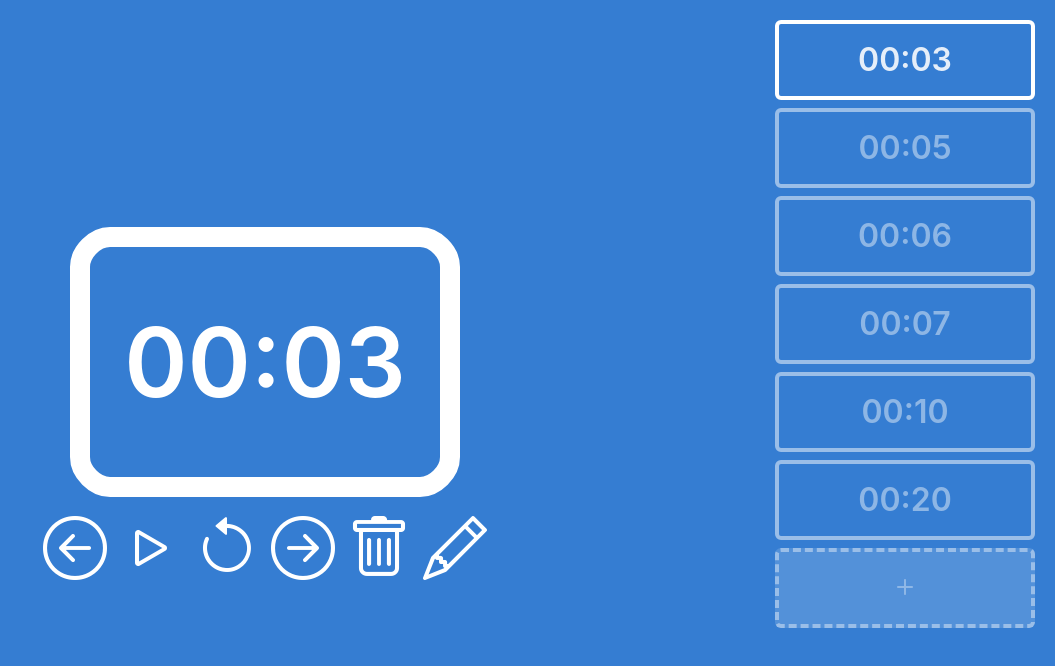
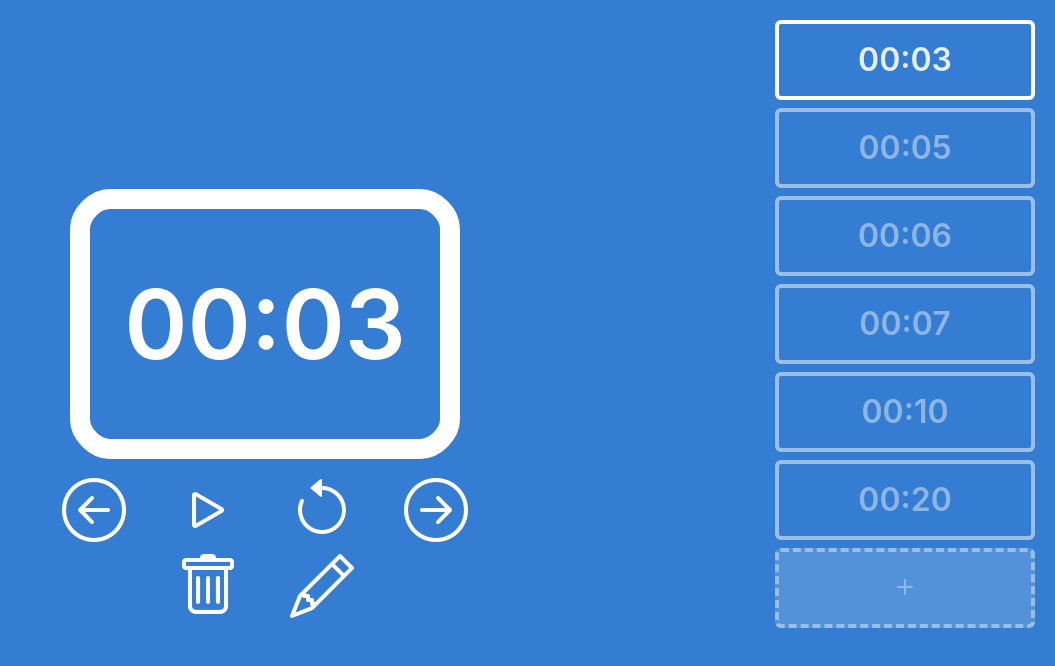
Before and after one commit to riddlew/pomotimer_v1, a React (Vite) app: page / in a window 1280 px wide. Shown: the top 666 px of the page, without its empty margins (225-1280 px from the left). Built offline with nearby package versions, Linux system fonts and the light colour scheme.

Commit message:
Move edit and delete buttons to separate row

```diff
--- a/src/components/MainTimer/MainTimer.tsx
+++ b/src/components/MainTimer/MainTimer.tsx
@@ -86,8 +86,9 @@ export default function MainTimer() {
 				<div
 					style={{
 						display: "flex",
-						justifyContent: "space-around",
+						justifyContent: "center",
 						width: "100%",
+						flexWrap: "wrap",
 					}}
 				>
 					<TimerButton
--- a/src/components/MainTimer/SquareProgressBar.styled.ts
+++ b/src/components/MainTimer/SquareProgressBar.styled.ts
@@ -4,7 +4,7 @@ import { breakpoints } from "../../common/breakpoints";
 export const BarSvg = styled.svg`
 	grid-area: 1 / 1;
 	width: min(100vw, 100vh);
-	height: min(75vw, 75vh);
+	height: min(75vw, 60vh);
 
 	@media screen and (min-width: ${breakpoints.xs}) and (min-height: 400px) {
 		width: 400px;
--- a/src/components/MainTimer/TimerButton.styled.ts
+++ b/src/components/MainTimer/TimerButton.styled.ts
@@ -6,4 +6,5 @@ export const TimerButton = styled.button`
 	font-size: min(4rem, min(15vw, 15vh));
 	color: white;
 	cursor: pointer;
+	width: 25%;
 `;
```
